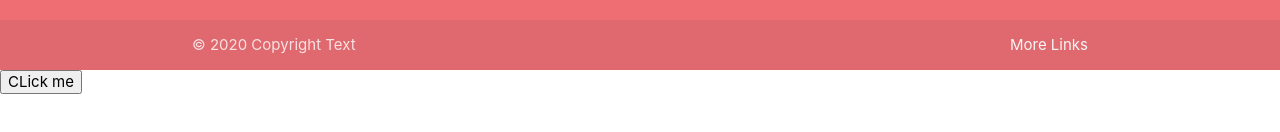
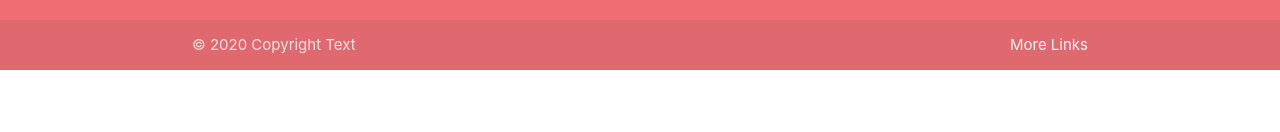
Before and after one commit to Kirill955/search-github, a React (Create React App) app: page / in a window 1280 px wide. Shown: the part 410-542 px from the top of the page. Built offline with nearby package versions, Linux system fonts and the light colour scheme; no server answers.

Commit message:
Убрал тестовую кнопку

```diff
--- a/src/App.jsx
+++ b/src/App.jsx
@@ -26,7 +26,6 @@ function App({ fonLoadingRepos }) {
         <CardWrapper />
       </main>
       <Footer />
-      <button onClick={() => fonLoadingRepos()}>CLick me</button>
     </div>
   );
 }
```
